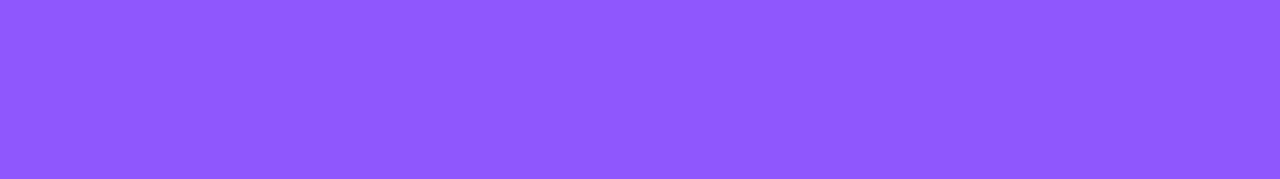
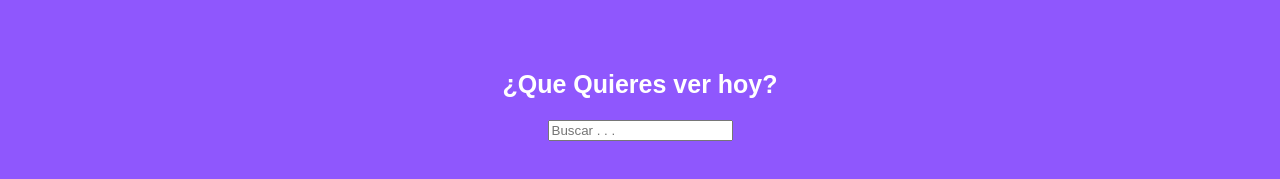
Before and after one commit to Damian-16/PlatziVideo-con-React, a React app: page / in a window 1280 px wide. Shown: the part 155-334 px from the top of the page. Built offline with nearby package versions, Linux system fonts and the light colour scheme.

Commit message:
se agrego main y main title en Search y tambien se agrego Search a App.jsx

```diff
--- /dev/null
+++ b/src/assets/styles/components/Search.scss
@@ -0,0 +1,13 @@
+.main {
+    display: flex;
+    align-items: center;
+    justify-content: center;
+    flex-direction: column;
+    height: 300px;
+    border-radius: 0px 0px 40px 40px;
+  }
+
+  .main__title {
+    color: white;
+    font-size: 25px;
+  }
--- /dev/null
+++ b/src/components/Search.jsx
@@ -0,0 +1,11 @@
+import React from 'react';
+import'../assets/styles/components/Search.scss';
+
+
+const Search = () =>(
+    <section className="main">
+        <h2 className="main__title">¿Que Quieres ver hoy? </h2>
+         <input type="text" className="input" placeholder="Buscar . . . "></input>
+    </section>
+)
+export default Search;
--- a/src/containers/App.jsx
+++ b/src/containers/App.jsx
@@ -1,10 +1,15 @@
 import React from 'react';
 import Header from '../components/Header';
+import Search from '../components/Search';
 import '../assets/styles/App.scss';
+
 
 const App = () => (
     <div className="App">
+
      <Header/>
+     <Search/>
+
     </div>
 )
 
```
